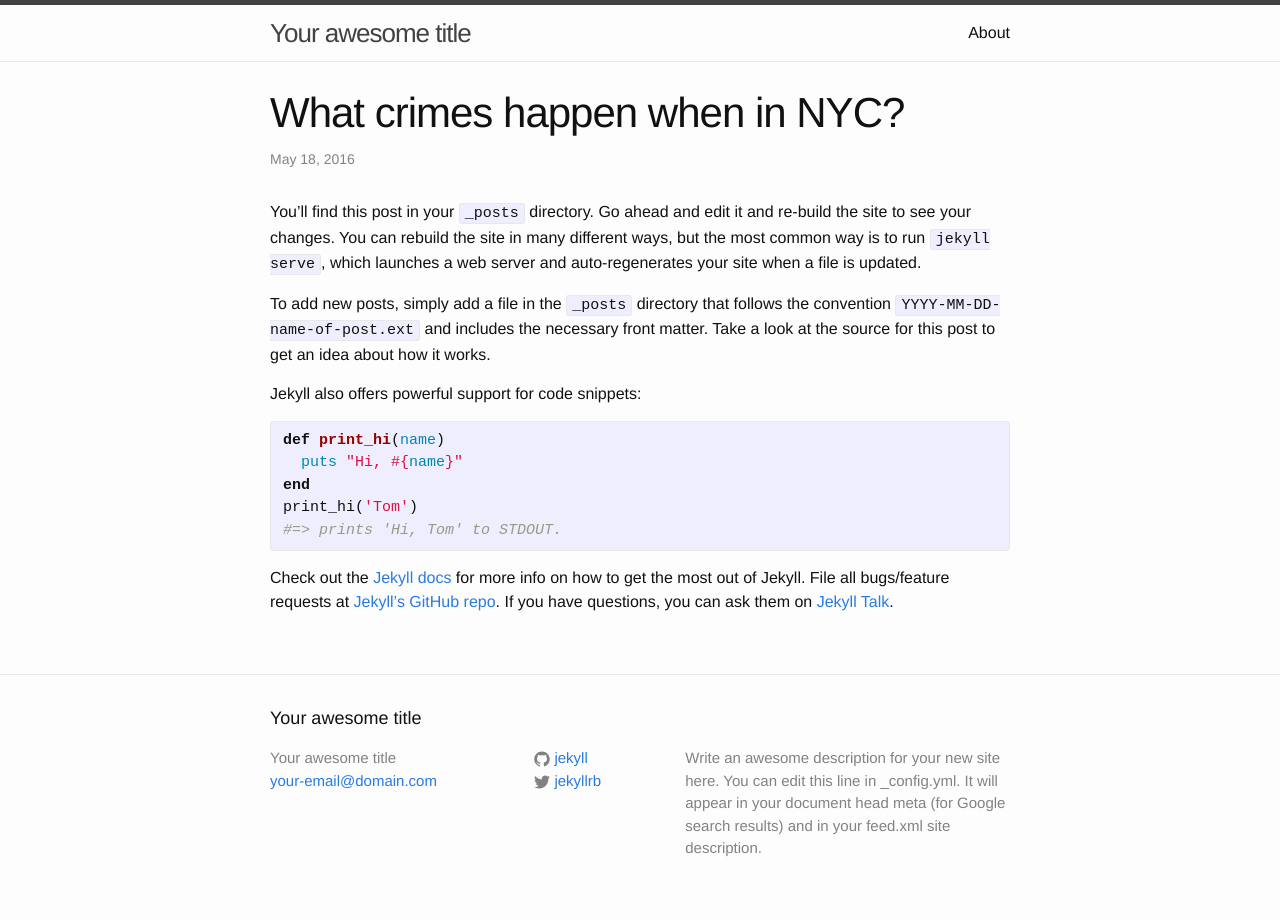
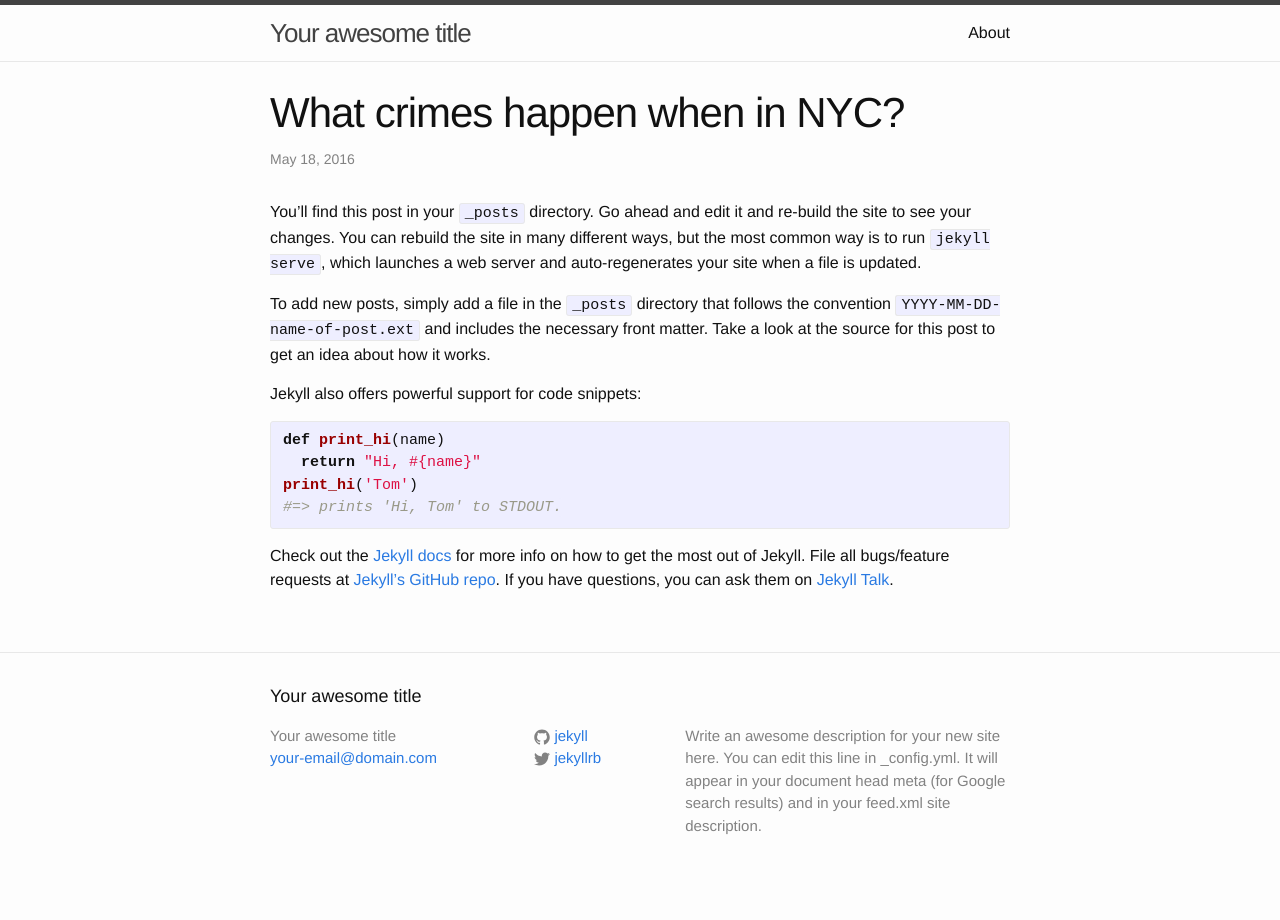
Before and after one commit to willgeary/willgeary.github.io, a Jekyll site: the page built from _posts/2016-05-18-welcome-to-jekyll.markdown, in a window 1280 px wide. Built offline with Jekyll 4.4.1, drawn with Linux system fonts in a browser that asks for light colours.

Commit message:
Save my work

```diff
--- a/_posts/2016-05-18-welcome-to-jekyll.markdown
+++ b/_posts/2016-05-18-welcome-to-jekyll.markdown
@@ -10,10 +10,9 @@ To add new posts, simply add a file in the `_posts` directory that follows the c
 
 Jekyll also offers powerful support for code snippets:
 
-{% highlight ruby %}
+{% highlight python %}
 def print_hi(name)
-  puts "Hi, #{name}"
-end
+  return "Hi, #{name}"
 print_hi('Tom')
 #=> prints 'Hi, Tom' to STDOUT.
 {% endhighlight %}
```
Also changed, not shown: other parts of _posts/2016-05-18-welcome-to-jekyll.markdown (+1 -1 lines).
